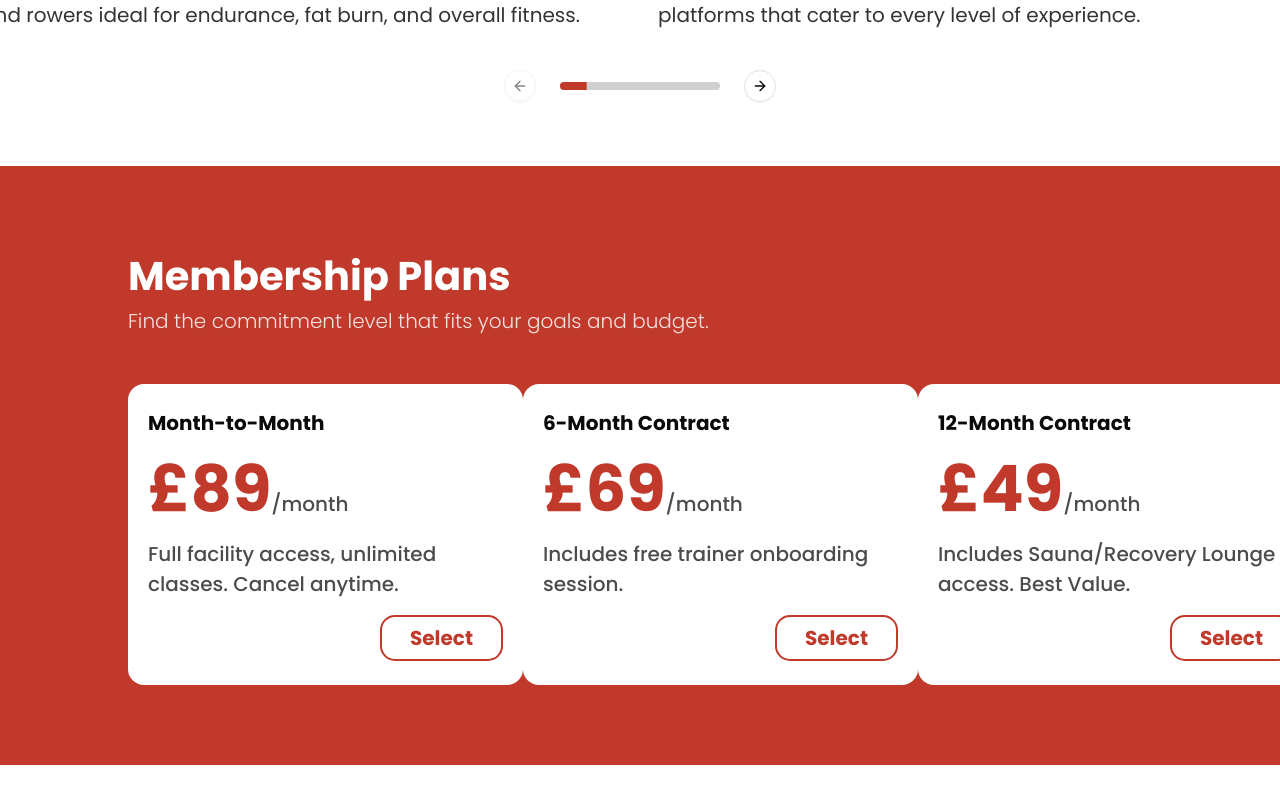
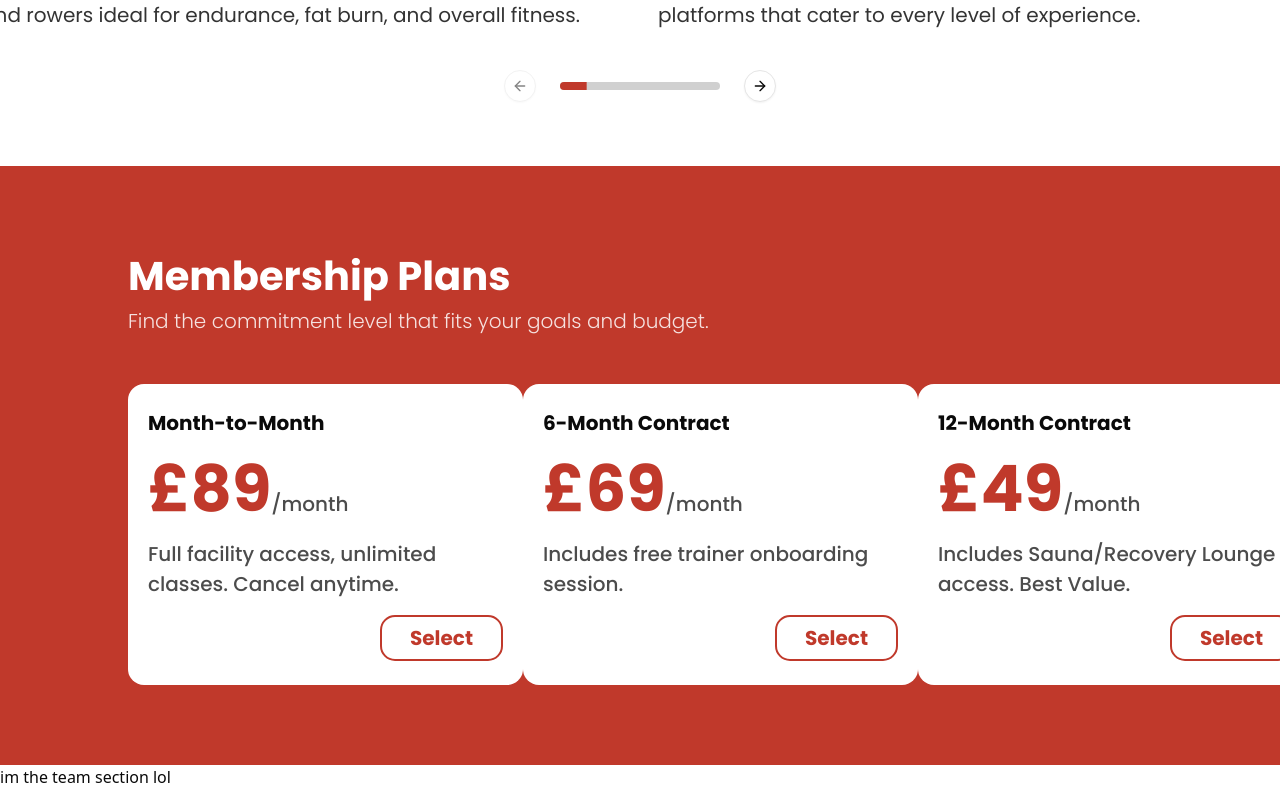
Before and after one commit to AntoOfo/fitforge-site, a React (Vite) app: page / in a window 1280 px wide. Shown: the part 2377-3166 px from the top of the page. Before the commit the page ends 3142 px from the top, so only its background shows below. Built offline with nearby package versions, Linux system fonts and the light colour scheme.

Commit message:
team section file created and imported in app jsx

```diff
--- a/App.jsx
+++ b/App.jsx
@@ -4,6 +4,7 @@
 import Mission from "./components/Mission"
 import Explore from "./components/Explore"
 import Membership from "./components/Membership"
+import Team from "./components/Team"
 
 export default function App() {
     return (
@@ -13,6 +14,7 @@
         <Mission />
         <Explore />
         <Membership />
+        <Team />
         </>
     )
 }
--- /dev/null
+++ b/components/Team.jsx
@@ -0,0 +1,5 @@
+export default function Team() {
+    return (
+        <h1>im the team section lol</h1>
+    )
+}
```
